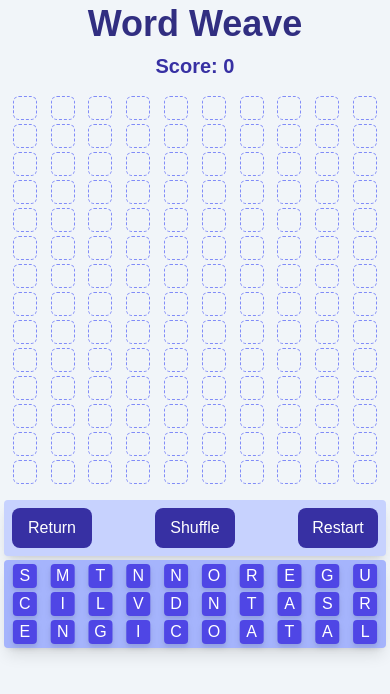
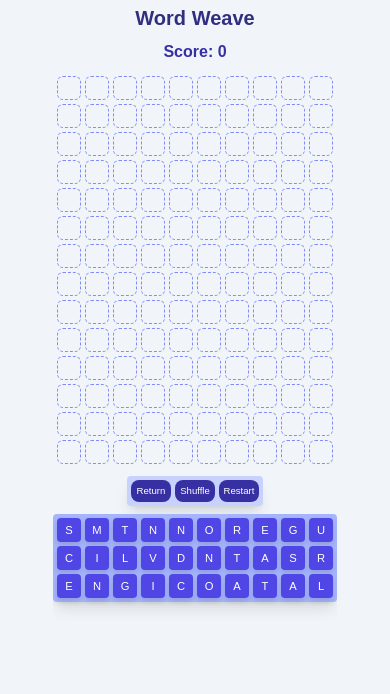
Before and after one commit to skylarbeaty/Word-Weave, a Next.js app: page / in a window 390 px wide. Shown: the top 694 px of the page. Built offline with nearby package versions, Linux system fonts and the light colour scheme.

Commit message:
Responsiveness with width & height breakpoints
Added breakpoints that use both width and height. The game is very vertical and it needs to be completely on the screen to be played properly, especially on mobile. These breakpoints will need to be used for any pages where the game is played.

```diff
--- a/components/Board.tsx
+++ b/components/Board.tsx
@@ -6,7 +6,9 @@ const Board = () => {
   const mySpaces = useGameContext()!.spaces.filter(space => space.position.container == "board")
 
   return (
-    <div id="board" className="grid grid-cols-10 gap-1 p-2 sm:gap-2 sm:p-4 max-w-full">
+    <div id="board" className={`grid grid-cols-10 justify-self-center
+      p-[2px]   xs-box:p-[4px]    sm-box:p-[8px]    md-box:p-[16px]
+      gap-[2px] xs-box:gap-[4px]  sm-box:gap-[6px]  md-box:gap-[8px]`}>
       {mySpaces.map((space, index) => (
         <Space key={space.id} id={space.id} />
       ))}
--- a/components/ButtonPanel.tsx
+++ b/components/ButtonPanel.tsx
@@ -39,18 +39,29 @@ const ButtonPanel = () => {
   }
 
   return (
-    <div className='bg-indigo-200 mt-2 m-1 sm:m-0 sm:mb-2 p-1 sm:p-4 rounded shadow-lg flex justify-between'>
-        <button className='bg-indigo-800 text-white p-2 m-1 sm:m-0 rounded-lg min-w-20 sm:min-w-28 text-l sm:text-xl'
+    <div className={`bg-indigo-200 mt-2 mb-2 rounded shadow-lg flex justify-between  justify-self-center
+        p-[2px]   xs-box:p-[4px]    sm-box:p-[8px]    md-box:p-[16px]
+        gap-[2px] xs-box:gap-[4px]  sm-box:gap-[6px]  md-box:gap-[8px]`}>
+        <button className={`bg-indigo-800 text-white rounded-lg
+          min-w-10 xs-box:min-w-15 sm-box:min-w-20 md-box:min-w-24
+          p-[2px]   xs-box:p-[4px]    sm-box:p-[8px]    md-box:p-[16px]
+          text-[0.3rem] xs-box:text-[0.6rem] sm-box:text-[0.9rem] md-box:text-[1.1rem]`}
           onPointerDown={handleReturn}
         >
           Return
         </button>
-        <button className='bg-indigo-800 text-white p-2 m-1 sm:m-0 rounded-lg min-w-20 sm:min-w-28 text-l sm:text-xl'
+        <button className={`bg-indigo-800 text-white rounded-lg
+          min-w-10 xs-box:min-w-15 sm-box:min-w-20 md-box:min-w-24
+          p-[2px]   xs-box:p-[4px]    sm-box:p-[8px]    md-box:p-[16px]
+          text-[0.3rem] xs-box:text-[0.6rem] sm-box:text-[0.9rem] md-box:text-[1.1rem]`}
           onPointerDown={debounce(handleShuffle, 100)}
         >
           Shuffle
         </button>
-        <button className='bg-indigo-800 text-white p-2 m-1 sm:m-0 rounded-lg min-w-20 sm:min-w-28 text-l sm:text-xl'
+        <button className={`bg-indigo-800 text-white rounded-lg
+          min-w-10 xs-box:min-w-15 sm-box:min-w-20 md-box:min-w-24
+          p-[2px]   xs-box:p-[4px]    sm-box:p-[8px]    md-box:p-[16px]
+          text-[0.3rem] xs-box:text-[0.6rem] sm-box:text-[0.9rem] md-box:text-[1.1rem]`}
           onPointerDown={handleRestart}
         >
           Restart
--- a/components/Game.tsx
+++ b/components/Game.tsx
@@ -139,9 +139,17 @@ const Game = () => {
 
     return (
         <GameContext.Provider value={{tiles, moveTile, spaces: spaces.current, updateSpace, dragID, changeDragID, selectedID, changeSelectedID, solution}}>
-            <div className='game h-[100dvh]'>
-                <h1 className="text-4xl font-bold text-center mb-2 mt-1 xs:mt-2 text-indigo-900">Word Weave</h1>
-                <h2 className={`text-xl font-bold text-center m-2 ${solution.score == 0 ? "text-indigo-800" : "text-emerald-800"}`}>Score: {solution.score}</h2>
+            <div className={`game h-[100dvh]  justify-self-center
+                max-w-[240px] xs-box:max-w-[340px]  sm-box:max-w-[450px]  md-box:max-w-full`}>
+                <h1 className={`font-bold text-center mb-2 mt-1 xs:mt-2 text-indigo-900
+                    text-lg xs-box:text-xl sm-box:text-2xl md-box:text-4xl`}>
+                        Word Weave
+                </h1>
+                <h2 className={`text-xl font-bold text-center m-2
+                    text-sm xs-box:text-base sm-box:text-xl md-box:text-2xl
+                    ${solution.score == 0 ? "text-indigo-800" : "text-emerald-800"}`}>
+                        Score: {solution.score}
+                </h2>
                 <Board/>
                 {/* <InputPanel/> */}
                 <ButtonPanel/>
--- a/components/Space.tsx
+++ b/components/Space.tsx
@@ -44,7 +44,8 @@ const Space = ({id}: SpaceProps) => {
 
   return (
     <>
-      <div className={`w-6 h-6 xs:w-9 xs:h-9 sm:w-10 sm:h-10 overflow-visible rounded-md justify-self-center
+      <div className={`overflow-visible rounded-md justify-self-center
+        w-4 h-4 xs-box:w-6 xs-box:h-6 sm-box:w-8 sm-box:h-8 md-box:w-10 md-box:h-10
         ${mouseHover ? `ring-2 ring-emerald-700 border-emerald-400 border-solid` : myBG}`}
         ref={divRef}
         onPointerEnter={handlePointerEnter}
--- a/components/Tile.tsx
+++ b/components/Tile.tsx
@@ -31,7 +31,7 @@ const Tile = forwardRef<HTMLDivElement, TileProps>((props, ref) => {
 
   let ringStyle = ""
   if (gameContext.selectedID == props.id)
-    ringStyle = "ring-4 ring-amber-300"
+    ringStyle = "ring-amber-300 ring-1 xs-box:ring-2 sm-box:ring-3 md-box:ring-4"
 
   useLayoutEffect(() => {
     // handle window resize
@@ -133,7 +133,9 @@ const Tile = forwardRef<HTMLDivElement, TileProps>((props, ref) => {
 
   return (
     <>
-      <div className={`w-6 h-6 xs:w-9 xs:h-9 sm:w-10 sm:h-10 flex fixed items-center justify-center rounded
+      <div className={`flex fixed items-center justify-center rounded
+        w-4 h-4 xs-box:w-6 xs-box:h-6 sm-box:w-8 sm-box:h-8 md-box:w-10 md-box:h-10
+        text-[0.5rem] xs-box:text-[0.7rem] sm-box:text-[0.9rem] md-box:text-[1rem]
         ${ready && `${bgStyle} text-white drop-shadow-md`}
         ${gameContext.dragID === myTile.id && "animate-pulse"}
         ${gameContext.dragID === -1 ? "draggable" : "dragging"}
@@ -146,7 +148,9 @@ const Tile = forwardRef<HTMLDivElement, TileProps>((props, ref) => {
       </div>
       {gameContext.dragID === myTile.id &&
         // ghost tile that follows the cursor when dragging
-        <div className={`dragging pointer-events-none touch-none w-8 h-8 sm:w-10 sm:h-10 flex fixed items-center justify-center rounded
+        <div className={`dragging pointer-events-none touch-none flex fixed items-center justify-center rounded
+          w-4 h-4 xs-box:w-6 xs-box:h-6 sm-box:w-8 sm-box:h-8 md-box:w-10 md-box:h-10
+          text-[0.5rem] xs-box:text-[0.7rem] sm-box:text-[0.9rem] md-box:text-[1rem]
           ${ghostReady && 'bg-indigo-400 animate-pulse text-white drop-shadow-md'}`}
           ref={tileGhostRef}
         >
--- a/components/TilePanel.tsx
+++ b/components/TilePanel.tsx
@@ -6,8 +6,9 @@ const TilePanel = () => {
   const mySpaces = useGameContext()!.spaces.filter(space => space.position.container == "panel")
 
   return (
-    <div className="bg-indigo-300 p-1 m-1 sm:m-0 sm:p-4 rounded shadow-lg">
-      <div id="panel" className="grid grid-cols-10 gap-1 sm:gap-2 min-h-10">
+    <div id="panel" className={`grid grid-cols-10 justify-self-center bg-indigo-300 rounded shadow-lg
+        p-[2px]   xs-box:p-[4px]    sm-box:p-[8px]    md-box:p-[16px]
+        gap-[2px] xs-box:gap-[4px]  sm-box:gap-[6px]  md-box:gap-[8px]`}>
         {mySpaces.map((space, index) => (
             <Space
               key={space.id}
@@ -15,7 +16,6 @@ const TilePanel = () => {
             />
         ))}
     </div>
-    </div>
   )
 }
 
--- a/tailwind.config.ts
+++ b/tailwind.config.ts
@@ -13,7 +13,10 @@ export default {
         foreground: "var(--foreground)",
       },
       screens: {
-        xs: "395px",
+        'xs-box': { 'raw': '(min-width: 310px) and (min-height: 660px)'},
+        'sm-box': { 'raw': '(min-width: 400px) and (min-height: 900px)'},
+        'md-box': { 'raw': '(min-width: 520px) and (min-height: 1100px)'},
+        'lg-box': { 'raw': '(min-width: 550px) and (min-height: 1400px)'},
       },
     },
   },
```
Lines whose indentation alone changed are shown as unchanged.
